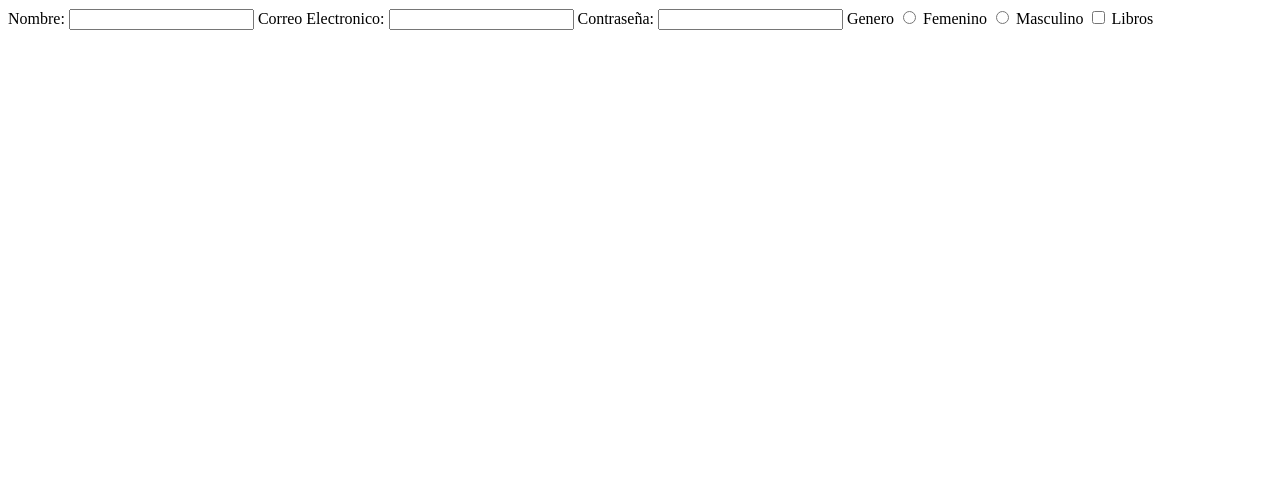
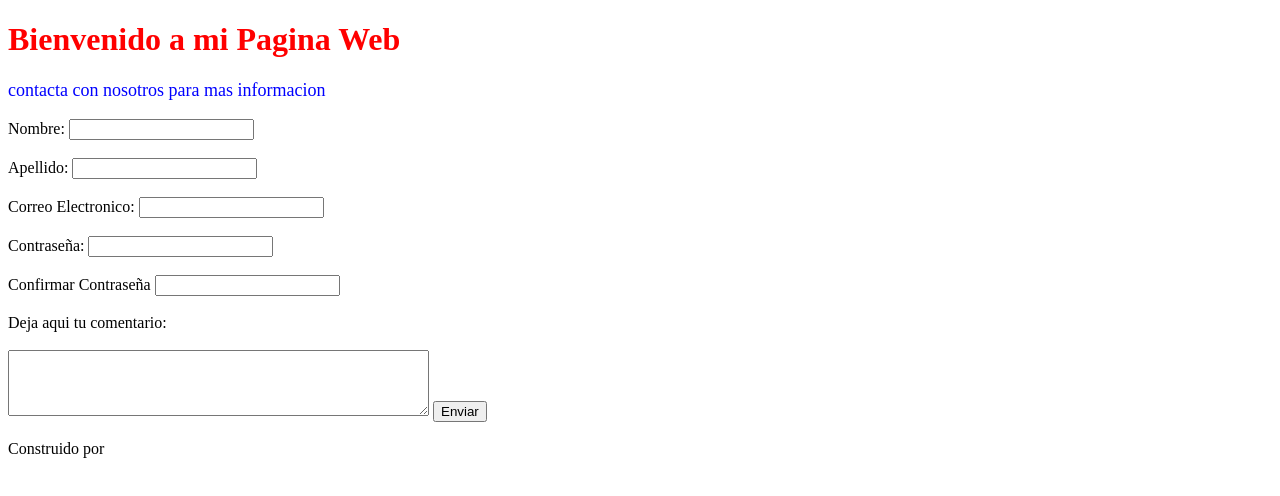
Before and after one commit to clausol08/actividad3, a plain HTML site: page formulario.html in a window 1280 px wide. Drawn offline with Linux system fonts and the light colour scheme.

Commit message:
Add files via upload

```diff
--- a/formulario.html
+++ b/formulario.html
@@ -3,32 +3,54 @@
 <head>
     <meta charset="UTF-8">
     <meta name="viewport" content="width=device-width, initial-scale=1.0">
+    <link rel="stylesheet" href="styles.css">
+    <link rel="stylesheet" href="index.html">
     <title>Formulario</title>
 </head>
 <body>
-    <form action="">
-        <!--Nombre-->
+    <form action="/submit">
+        <h1>Bienvenido a mi Pagina Web</h1>
+        <p>contacta con nosotros para mas informacion</p>
+        <!--Nombre y Apellido-->
         <label for="nombre">Nombre: </label>
-        <input type="text" id="nombre" name="nombre" required>
+        <input type="text" id="nombre" name="nombre" required> <br> <br>
+        <label for="apellido">Apellido:</label>
+        <input type="text" id="apellido" name="apellido" required><br> <br>
 
         <!--Correo Electronico-->
         <label for="email">Correo Electronico:</label>
-        <input type="text" id="email" name="email" required>
+        <input type="text" id="email" name="email" required> <br> <br>
 
-        <!--contraseña-->
+        <!--contraseña y confirmacion-->
         <label for="password">Contraseña: </label>
-        <input type="password" id="password" name="password" required>
+        <input type="password" id="password" name="password" required> <br> <br>
+        <label for="password">Confirmar Contraseña</label>
+        <input type="password" id="password" name="password" required><br> <br>
 
-        <!--Genero-->
-        <label>Genero</label>
+        <!--Radio--
+        <label>Genero</label> <br>
         <input type="radio" id="femenino" name="genero" value="femenino">
-        <label for="femenino">Femenino</label>
+        <label for="femenino">Femenino</label><br><br>
         <input type="radio" id="masculino" name="genero" value="masculino">
-        <label for="masculino">Masculino</label>
+        <label for="masculino">Masculino</label><br><br>
 
-        <!--Intereses-->
+        <!--Checkbox--
         <input type="checkbox" id="libros" name="interes" value="libros">
-        <label for="libros">Libros</label>
+        <label for="libros">Libros</label> <br><br>
+        <input type="checkbox" id="musica" name="interes" value="musica">
+        <label for="musica">Musica</label><br><br>
+        <input type="checkbox" id="deportes" name="interes" value="deportes">
+        <label for="deportes">Deportes</label><br><br>
+
+
+        <!Area de texto-->
+        <label for="comentario">Deja aqui tu comentario: </label> <br> <br>
+        <textarea name="comentario" id="comentario" rows="4" cols="50"></textarea>
+
+        <!--Registro-->
+        <button type="submit">Enviar</button>
     </form>
+    <br>
+    <footer>Construido por</footer>
 </body>
 </html>
--- a/index.html
+++ b/index.html
@@ -1,5 +1,5 @@
 <!DOCTYPE html>
-<html lang="en">
+<html lang="es">
 <head>
     <meta charset="UTF-8">
     <meta name="viewport" content="width=device-width, initial-scale=1.0">
--- a/styles.css
+++ b/styles.css
@@ -31,3 +31,8 @@ color: #a9e028;
  table{
     color: #fa053a;
  }
+
+ .highlight {
+    background-color: yellow;
+    color: black;
+ }
```
Also changed, not shown: selectores.html (added, +15 -0 lines).
